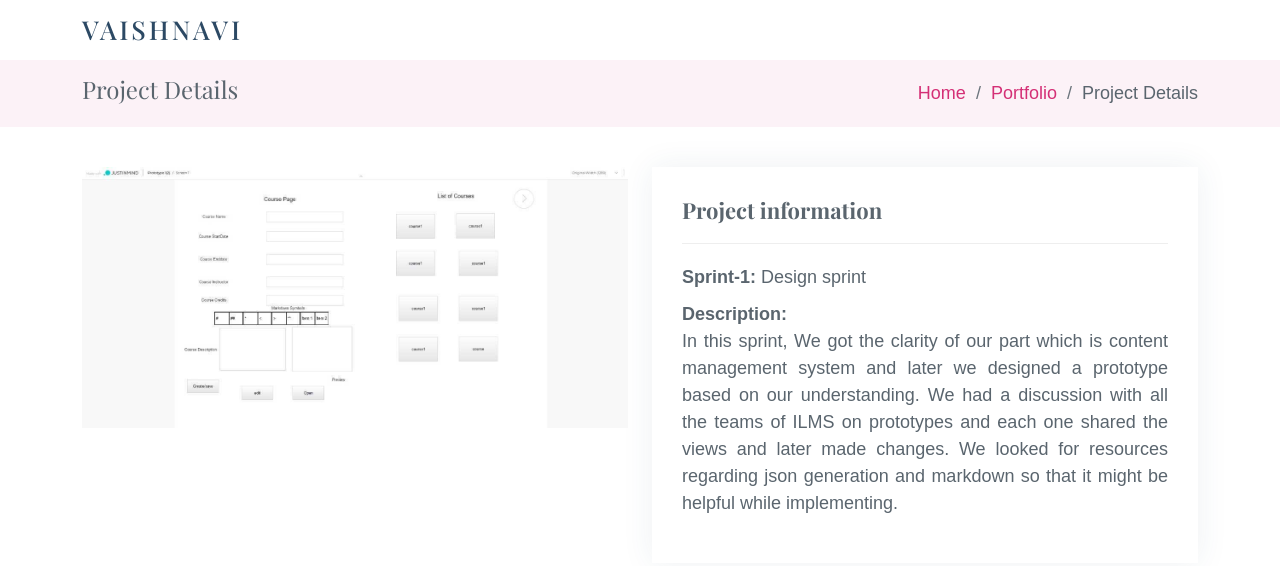
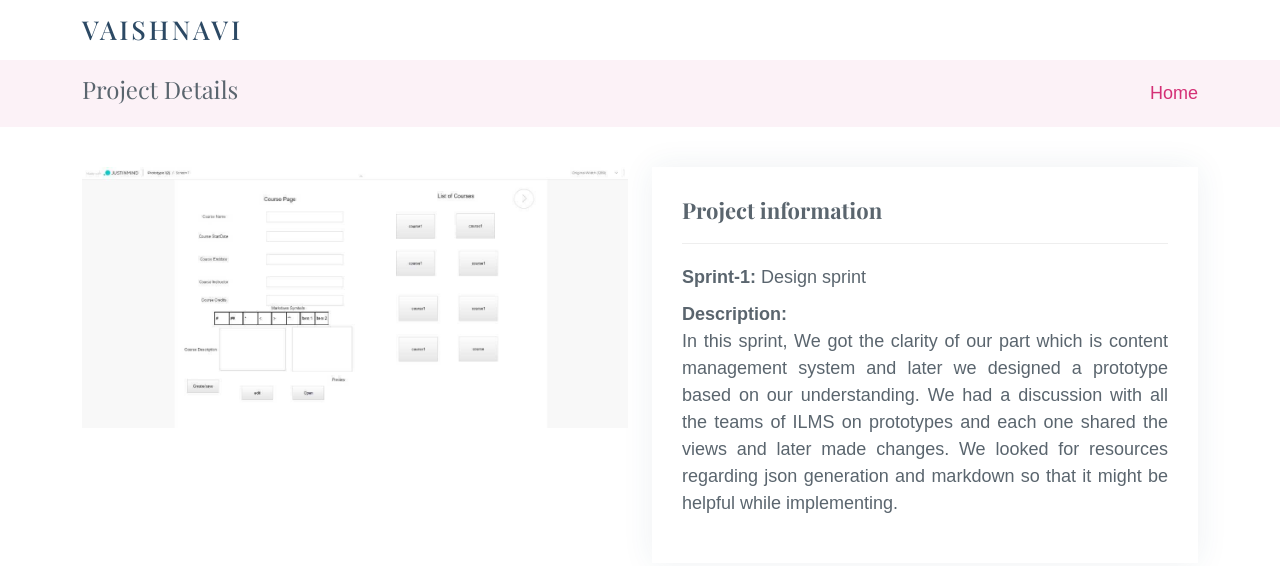
Before and after one commit to Vaishnavi-Palabatla/Vaish_workportfoli.github.io, a plain HTML site: page week1.html in a window 1280 px wide. Drawn offline with nearby package versions, Linux system fonts and the light colour scheme; a script that the page names is missing; a web font is replaced by a local one.

Commit message:
updated links

```diff
--- a/week1.html
+++ b/week1.html
@@ -86,8 +86,8 @@
           <h2>Project Details</h2>
           <ol>
             <li><a href="pract.html">Home</a></li>
-            <li><a href="practicum.html">Portfolio</a></li>
-            <li>Project Details</li>
+            <!-- <li><a href="practicum.html">Portfolio</a></li>
+            <li>Project Details</li> -->
           </ol>
         </div>
 
```
Also changed, not shown: week2.html (+1 -1 lines), week3.html (+1 -1 lines), week4.html (+1 -1 lines), week5.html (+1 -1 lines), week6.html (+1 -1 lines), week7.html (+1 -1 lines).
